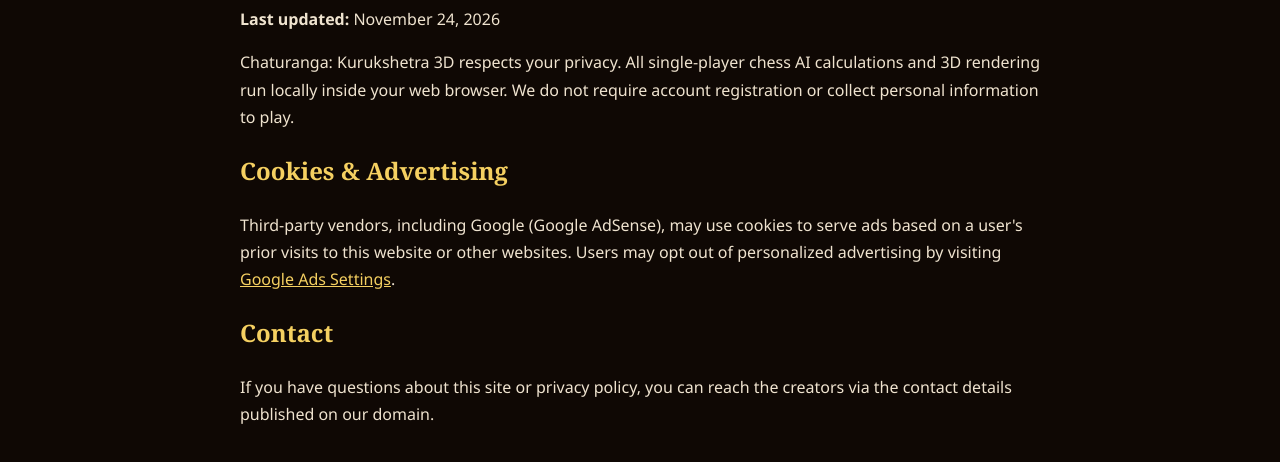
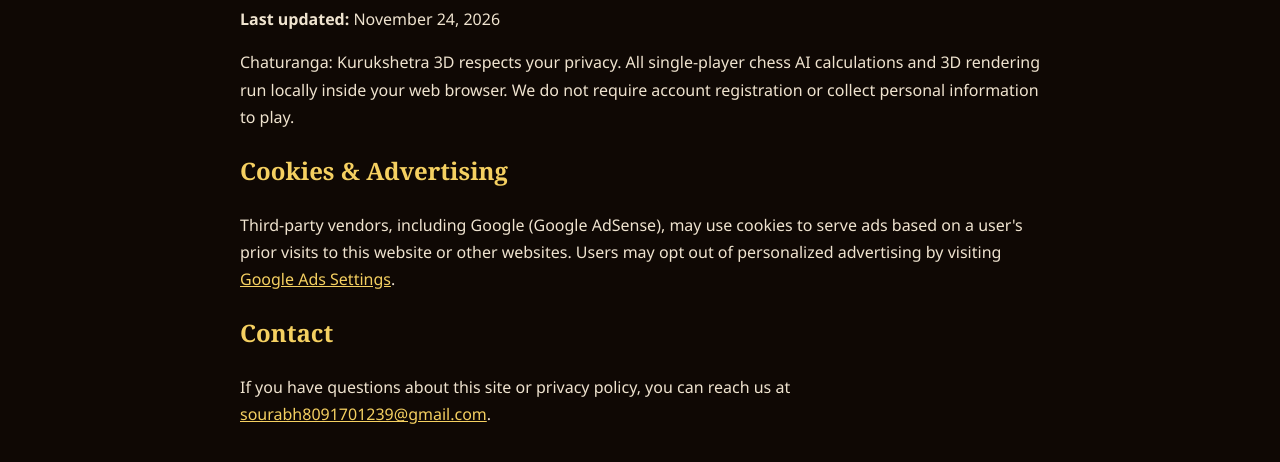
Before and after one commit to s4112502-create/chaturanga, a plain HTML site: page privacy.html in a window 1280 px wide. Shown: the part 198-660 px from the top of the page. Drawn offline with Linux system fonts and the light colour scheme.

Commit message:
Add files via upload

```diff
--- a/privacy.html
+++ b/privacy.html
@@ -47,8 +47,8 @@
         </p>
         <h2>Contact</h2>
         <p>
-            If you have questions about this site or privacy policy, you can reach the creators via the contact details
-            published on our domain.
+            If you have questions about this site or privacy policy, you can reach us at
+            <a href="mailto:sourabh8091701239@gmail.com" style="color:#f5d061;">sourabh8091701239@gmail.com</a>.
         </p>
     </main>
 </body>
```
